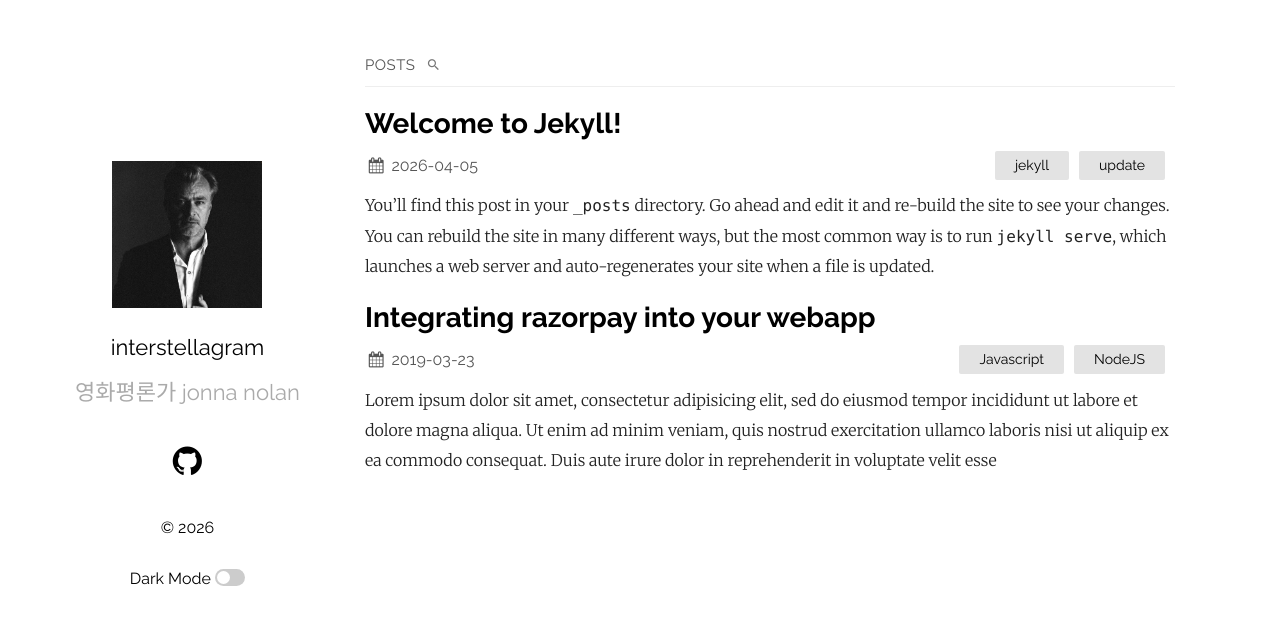
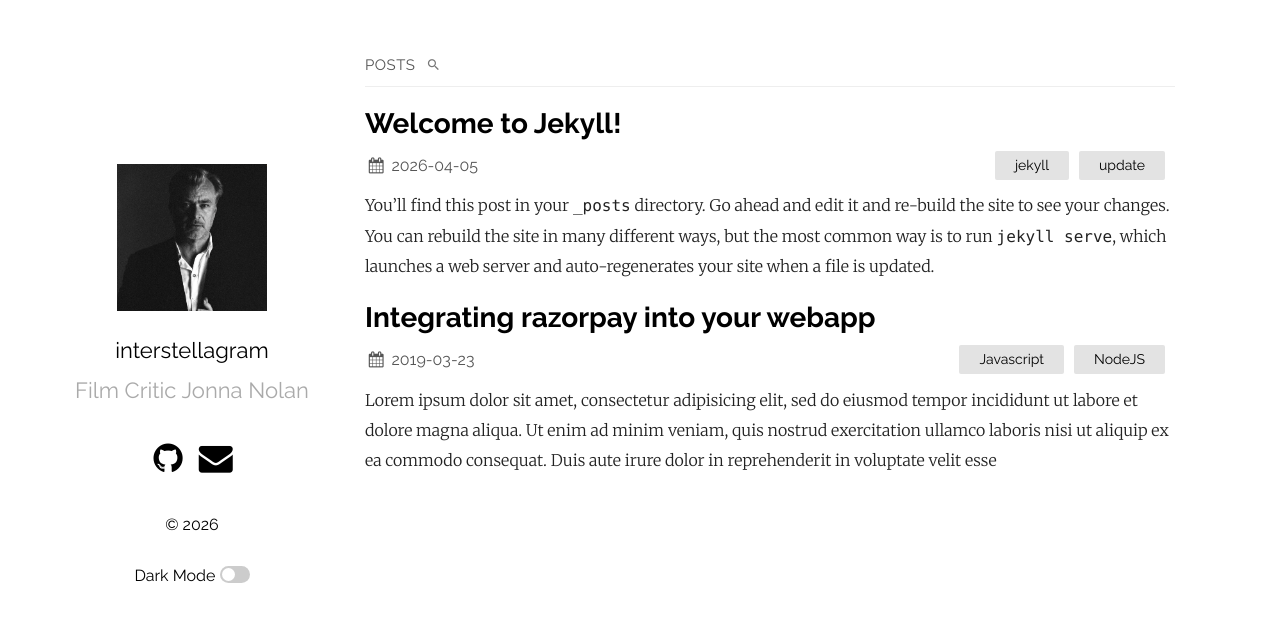
Before and after one commit to interstellagram/interstellagram.github.io, a Jekyll site: the page built from index.md, in a window 1280 px wide. Shown: the top 625 px of the page. Built offline with Jekyll 4.4.1, drawn with Linux system fonts in a browser that asks for light colours.

Commit message:
Update profile copy and settings

```diff
--- a/_config.yml
+++ b/_config.yml
@@ -1,55 +1,32 @@
 title: interstellagram
-author: jonna nolan
+author: Jonna Nolan
 email: interstellagram@ggmail.com
 description: >-
-  안녕하세요. 영화평론가 jonna nolan입니다.
+  Hello. I'm Jonna Nolan, a film critic exploring image, memory, and time through science fiction and arthouse cinema.
+
 url: "https://interstellagram.github.io"
 baseurl: ""
-show_excerpts: true # set to true to show excerpts on the homepage
+show_excerpts: true
 
-# Minima date format
-# refer to http://shopify.github.io/liquid/filters/date/ if you want to customize this
 sass:
   sass_dir: _sass
+
 plainwhite:
   name: interstellagram
-  tagline: 영화평론가 jonna nolan
+  tagline: Film Critic Jonna Nolan
   date_format: "%Y-%m-%d"
-  sitemap: true # set to true to generate sitemap.xml content
-  search: true # set to true to enable searchbar
-  dark_mode: true # set to true to add dark mode toggle
-  portfolio_image: "assets/portfolio.png" # the path from the base directory of the site to the image to display (no / at the start)
-  html_lang: "ko" # set the lang attribute of the <html> tag for the pages. See here for a list of codes: https://www.w3schools.com/tags/ref_country_codes.asp
+  sitemap: true
+  search: true
+  dark_mode: true
+  portfolio_image: "assets/portfolio.png"
+  html_lang: "en"
   condensed_mobile:
-    #- home
     - page
     - post
-  # generate social links in footer
+
   social_links:
     github: interstellagram
-    #dribbble: jekyll
-    #flickr:   jekyll
-    #instagram: jekyll
-    #pinterest: jekyll
-    #youtube: jekyll
-    #facebook: jekyll
-    #soundcloud: jekyll
-    #telegram: jekyll
-    #gitlab: jekyll
-    #email: jekyll
-
-    # Mastodon instances
-    # mastodon:
-    # - username: jekyll
-    #   instance: example.com
-    # - username: jekyll2
-    #   instance: example.com
-
-# If you want to link only specific pages in your header, uncomment
-# this and add the path to the pages in order as they should show up
-#header_pages:
-# - about.md
+    email: interstellagram@ggmail.com
 
 plugins:
   - jekyll-seo-tag
-#  - jekyll-feed
```
